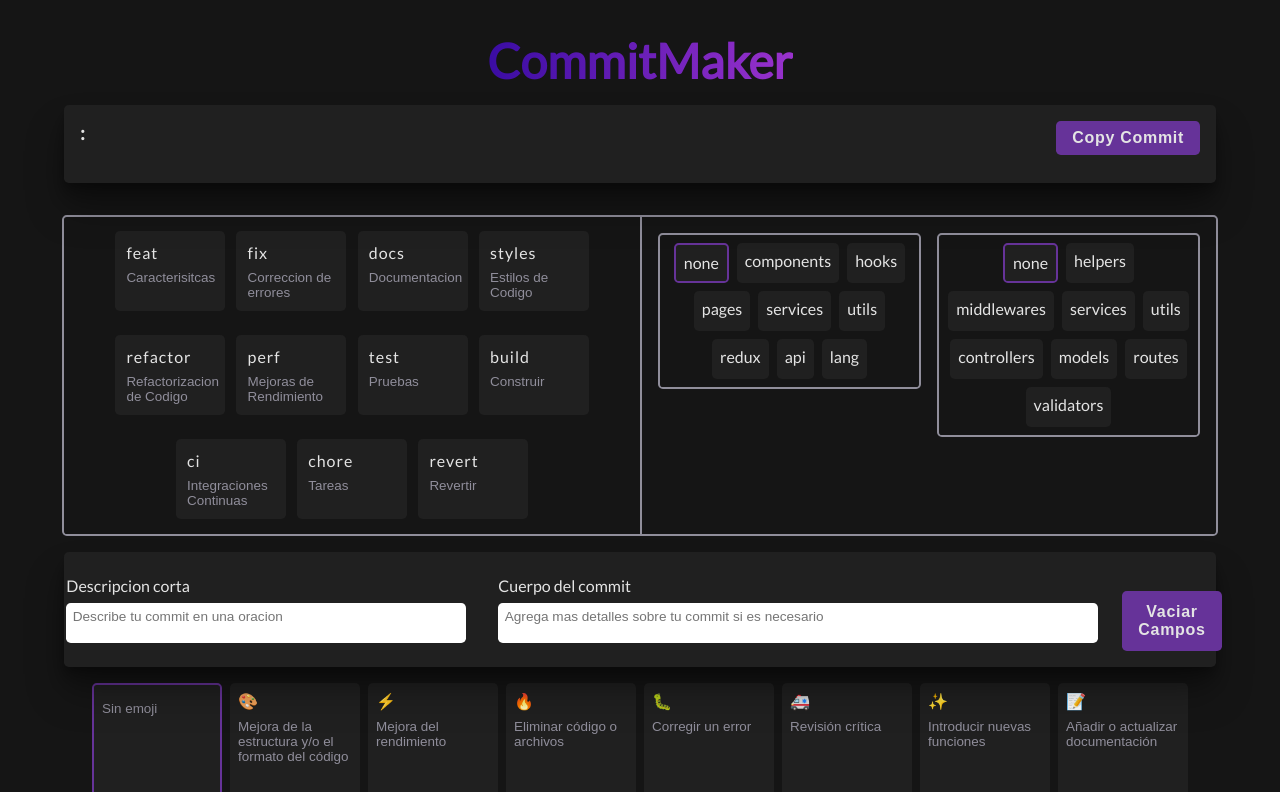
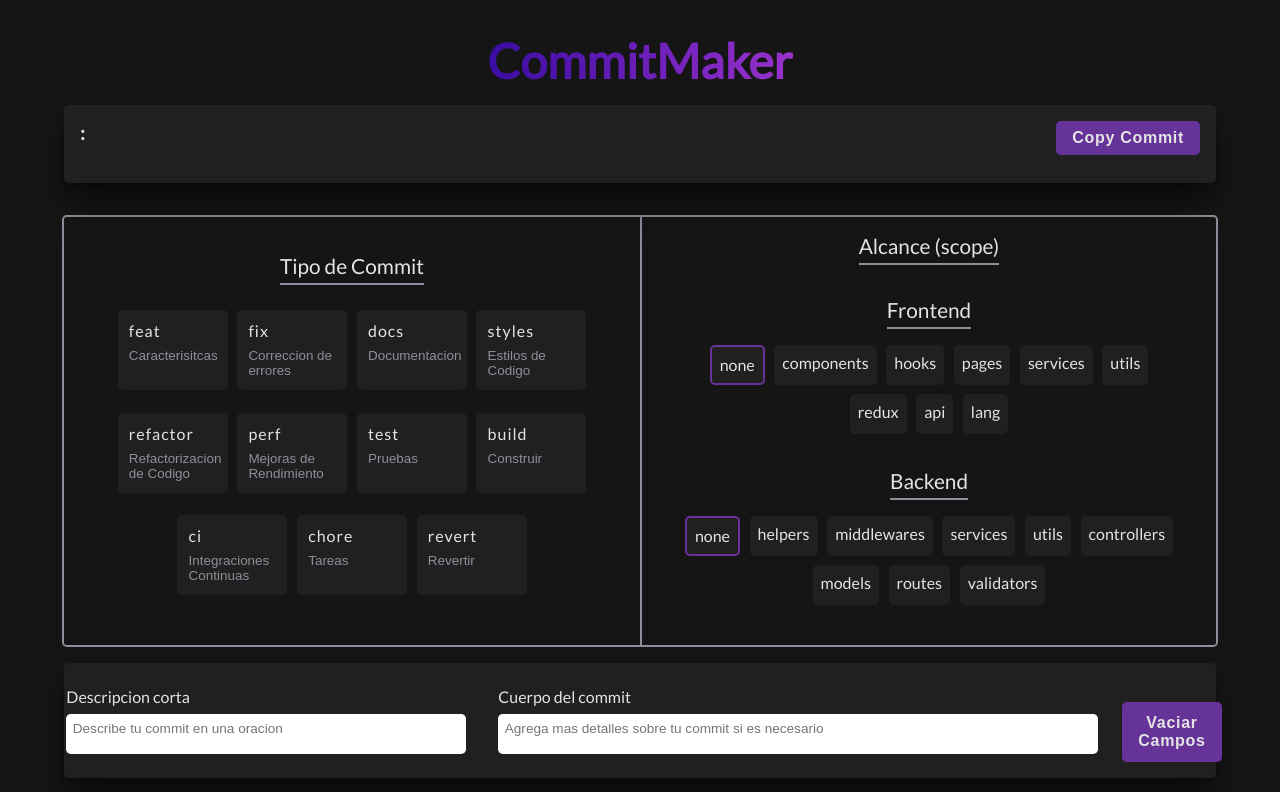
Before and after one commit to JosueEC/CommitsMaker, a React (Vite) app: page / in a window 1280 px wide. Shown: the top 792 px of the page. Built offline with nearby package versions, Linux system fonts and the light colour scheme.

Commit message:
feat(components): 💄 Modification of the design and distribution of the ContainerScopes.

```diff
--- a/src/components/ContainerScopes/ContainerScopes.css
+++ b/src/components/ContainerScopes/ContainerScopes.css
@@ -3,19 +3,28 @@
   border-left: 2px solid var(--label);
   width: 45vw;
   display: flex;
+  flex-direction: column;
+  align-items: center;
+  justify-content: start;
   padding: 1rem;
   gap: 1rem;
 }
 
 .boxScopes {
-  border: solid 2px var(--label);
+  /* border: solid 2px var(--label); */
   border-radius: 0.3rem;
-  width: 50%;
+  width: 100%;
   height:fit-content;
   padding: 0.5rem;
   display: flex;
   flex-wrap: wrap;
-  /* align-items: start; */
   justify-content: center;
   gap: 0.5rem;
 }
+
+.content {
+  /* border: solid 2px var(--label); */
+  padding: 0.5rem;
+  display: flex;
+  align-items: start;
+}
--- a/src/components/ContainerScopes/ContainerScopes.jsx
+++ b/src/components/ContainerScopes/ContainerScopes.jsx
@@ -5,7 +5,15 @@ import OptionScope from '../OptionScope/OptionScope'
 export default function ContainerScopes () {
   return (
     <div className='containerScopes'>
+      <div className='head'>
+        <p>Alcance (scope)</p>
+      </div>
+      <div className='content'>
         <div className='boxScopes'>
+          <div className='head'>
+            <p>Frontend</p>
+          </div>
+          <div className='content'>
             {
               scopesFrontend.map((scope) => {
                 return (
@@ -14,7 +22,12 @@ export default function ContainerScopes () {
               })
             }
           </div>
+        </div>
         <div className='boxScopes'>
+          <div className='head'>
+            <p>Backend</p>
+          </div>
+          <div className='content'>
             {
               scopesBackend.map((scope) => {
                 return (
@@ -24,5 +37,7 @@ export default function ContainerScopes () {
             }
           </div>
         </div>
+      </div>
+    </div>
   )
 }
--- a/src/components/ContainerTypes/ContainerTypes.css
+++ b/src/components/ContainerTypes/ContainerTypes.css
@@ -3,8 +3,23 @@
   padding: 0.5rem;
   width: 45vw;
   display: flex;
+  flex-direction: column;
   align-items: center;
   justify-content: center;
-  flex-wrap: wrap;
   gap: 0.7rem;
 }
+
+.head {
+  font-size: 1.3rem;
+  border-bottom: 2px solid var(--label);
+  padding-bottom: 0.3rem;
+}
+
+.content {
+  /* border: solid 2px var(--label); */
+  display: flex;
+  flex-wrap: wrap;
+  align-items: center;
+  justify-content: center;
+  gap: 0.6rem;
+}
--- a/src/components/ContainerTypes/ContainerTypes.jsx
+++ b/src/components/ContainerTypes/ContainerTypes.jsx
@@ -5,7 +5,11 @@ import OptionType from '../OptionType/OptionType'
 export default function ContainerTypes () {
   return (
     <div className='containerTypes'>
-      {
+      <div className='head'>
+        <p>Tipo de Commit</p>
+      </div>
+      <div className='content'>
+        {
           types.map(({ type, label }) => {
             return (
               <OptionType
@@ -16,6 +20,8 @@ export default function ContainerTypes () {
             )
           })
         }
+
+      </div>
     </div>
   )
 }
```
Lines whose indentation alone changed are shown as unchanged.
